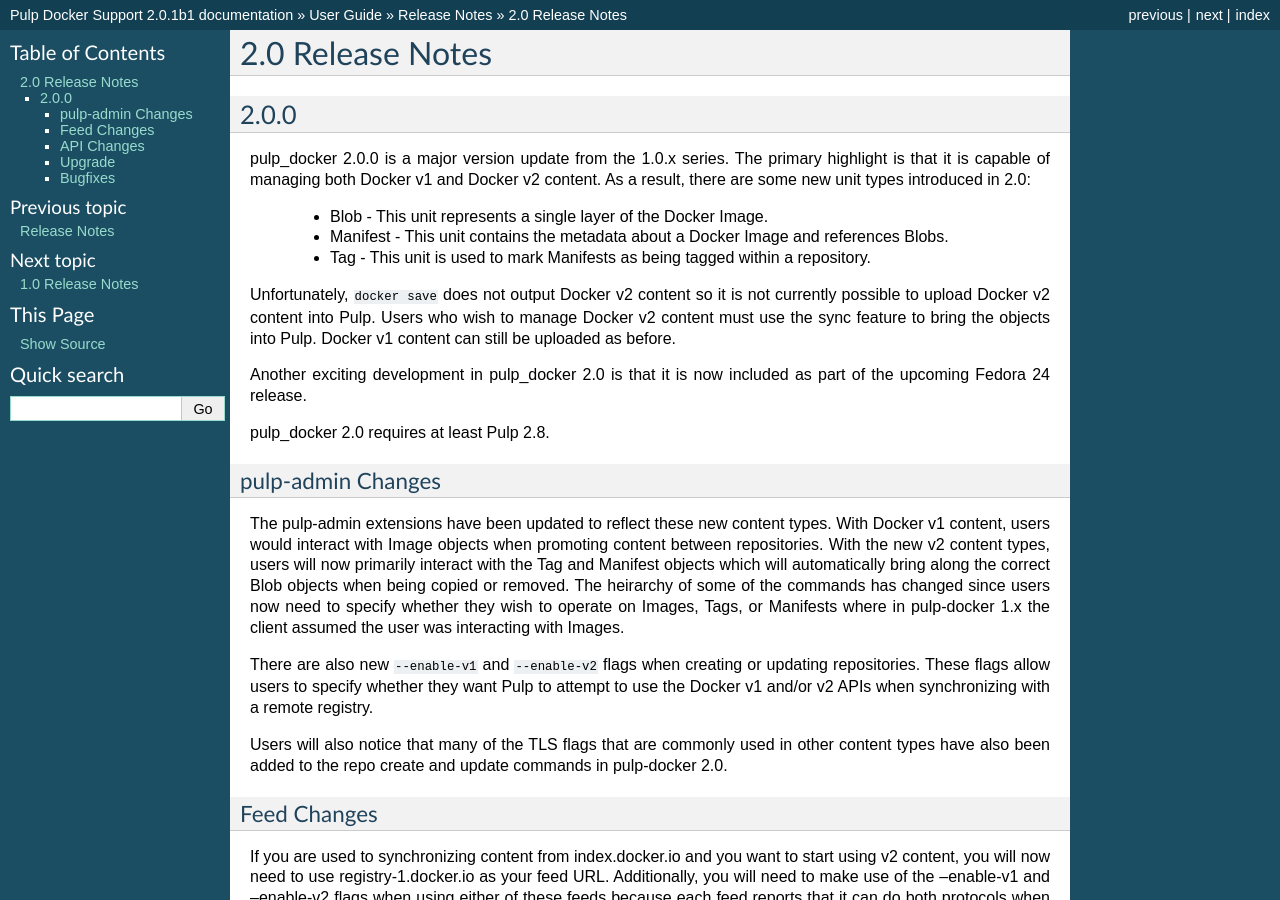
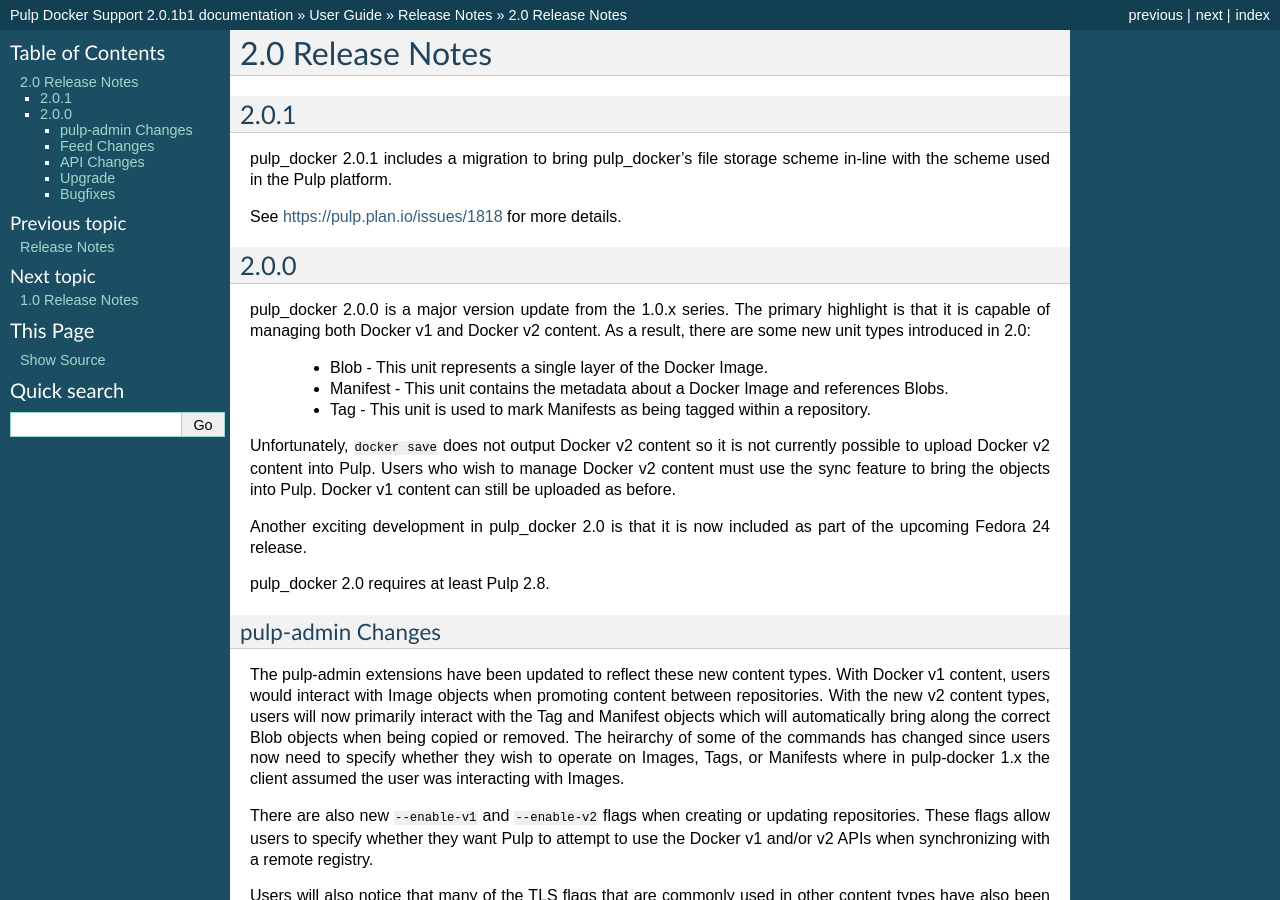
Before and after one commit to pulp/pulp_docker, a Sphinx documentation site: the page built from docs/user-guide/release-notes/2.0.x.rst, in a window 1280 px wide and 900 px high. Built offline with Sphinx 7.4.7, drawn with Linux system fonts in a browser that asks for light colours.

Commit message:
2.0.1 release notes entry

```diff
--- a/docs/user-guide/release-notes/2.0.x.rst
+++ b/docs/user-guide/release-notes/2.0.x.rst
@@ -1,5 +1,14 @@
 2.0 Release Notes
 =================
+
+2.0.1
+-----
+
+pulp_docker 2.0.1 includes a migration to bring pulp_docker's file storage scheme in-line
+with the scheme used in the Pulp platform.
+
+See https://pulp.plan.io/issues/1818 for more details.
+
 
 2.0.0
 -----
```
